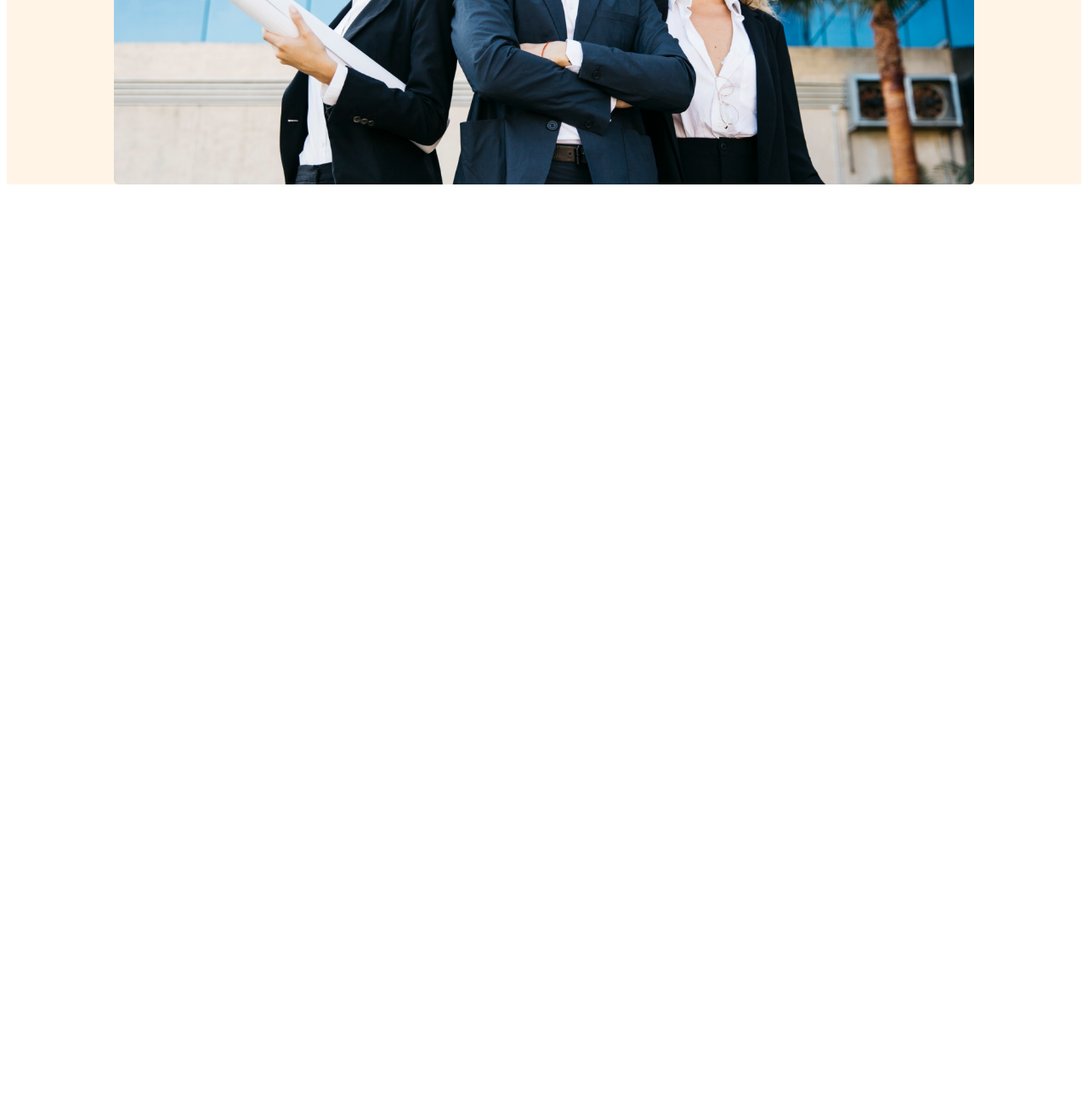
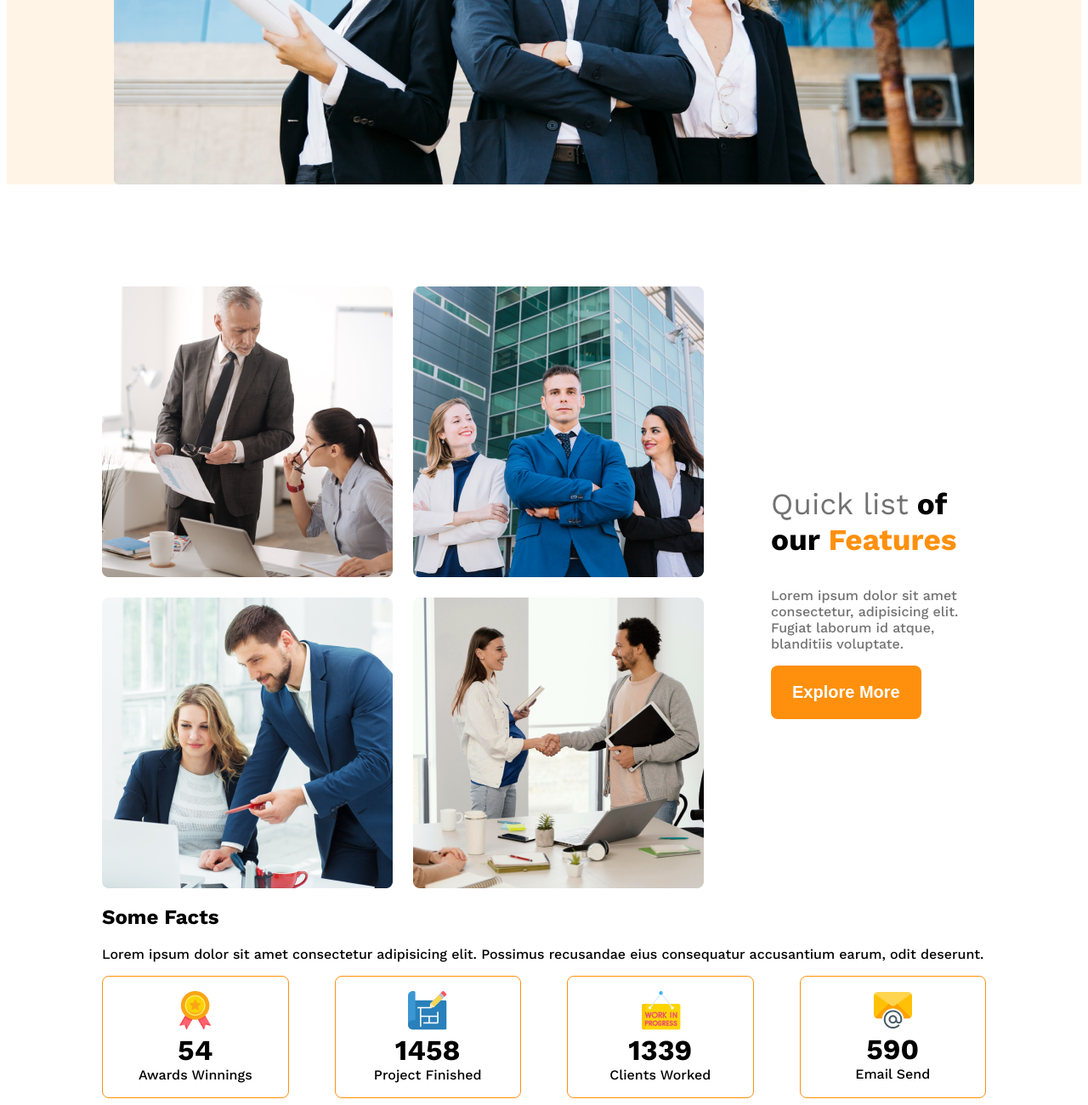
Before and after one commit to faysalhasanmd/architecture-website, a plain HTML site: page index.html in a window 1280 px wide. Shown: the part 769-2069 px from the top of the page at 85% size. Before the commit the page ends 994 px from the top, so only its background shows below. Drawn offline with nearby package versions, Linux system fonts and the light colour scheme.

Commit message:
add card section

```diff
--- a/architecture.css
+++ b/architecture.css
@@ -6,7 +6,6 @@
 }
 
 /* shared style */
-
 #primary-btn {
   background-color: #ff900e;
   padding: 20px 25px;
@@ -15,6 +14,16 @@
   font-weight: 600;
   font-size: 1.25rem;
   color: white;
+}
+/* main */
+main {
+  max-width: 1040px;
+  margin: 0 auto;
+  margin-top: 120px;
+}
+
+.our-features {
+  margin-left: 79px;
 }
 
 .display-flex {
@@ -29,6 +38,20 @@
 /* color dark-3 */
 .color-dark-3 {
   color: #727272;
+}
+.our-features-title {
+  font-size: 2.2rem;
+}
+.quick-list {
+  font-weight: 400;
+}
+.features {
+  color: #ff900e;
+}
+
+.font-style {
+  font-size: 2.1rem;
+  font-weight: 700;
 }
 
 /* header bg-color */
@@ -60,7 +83,7 @@
 }
 
 .navbar .banner {
-  max-width: 1440px;
+  max-width: 1200px;
   margin: 0 auto;
 }
 
@@ -85,6 +108,32 @@
   font-size: 4rem;
 }
 
+/* main style */
+.teams {
+  margin: 0 auto;
+  align-items: center;
+}
+
+.team-img-container {
+  display: grid;
+  grid-template-columns: repeat(2, 1fr);
+  gap: 24px;
+}
+
+/* some fact */
+.award {
+  padding: 17px;
+  border: 1px solid #ff900e;
+  border-radius: 8px;
+  text-align: center;
+}
+
+.facts-container {
+  display: grid;
+  grid-template-columns: repeat(4, 1fr);
+  gap: 54px;
+}
+
 /* responsive media */
 @media screen and (max-width: 576px) {
   nav {
@@ -93,4 +142,10 @@
   .nav-items {
     flex-direction: column;
   }
+  .teams {
+    flex-direction: column;
+  }
+  .team-img-container {
+    grid-template-columns: repeat(1, 1fr);
+  }
 }
--- a/index.html
+++ b/index.html
@@ -43,7 +43,66 @@
         <img class="banner-image" src="./images/banner.png" alt="" />
       </div>
     </header>
-    <main></main>
+    <main>
+      <section class="teams display-flex">
+        <div class="team-img-container">
+          <img src="./images/team1.png" alt="" />
+          <img src="./images/team2.png" alt="" />
+          <img src="./images/team3.png" alt="" />
+          <img src="./images/team4.png" alt="" />
+        </div>
+        <div class="our-features">
+          <h3 class="our-features-title">
+            <span class="quick-list color-dark-3">Quick list</span
+            ><span class="of-your"> of our</span
+            ><span class="features"> Features</span>
+          </h3>
+          <p class="features-desc color-dark-3">
+            Lorem ipsum dolor sit amet consectetur, adipisicing elit. Fugiat
+            laborum id atque, blanditiis voluptate.
+          </p>
+          <button id="primary-btn">Explore More</button>
+        </div>
+      </section>
+      <section class="features-enjoy"></section>
+      <section class="some-facts">
+        <h2>Some Facts</h2>
+        <p>
+          Lorem ipsum dolor sit amet consectetur adipisicing elit. Possimus
+          recusandae eius consequatur accusantium earum, odit deserunt.
+        </p>
+        <div class="facts-container">
+          <div class="award">
+            <img src="./images/icons/ribon.png" alt="" />
+            <br />
+            <span class="font-style">54</span>
+            <br />
+            <span>Awards Winnings</span>
+          </div>
+          <div class="award">
+            <img src="./images/icons/projects.png" alt="" />
+            <br />
+            <span class="font-style">1458</span>
+            <br />
+            <span>Project Finished</span>
+          </div>
+          <div class="award">
+            <img src="./images/icons/customers.png" alt="" />
+            <br />
+            <span class="font-style">1339</span>
+            <br />
+            <span>Clients Worked</span>
+          </div>
+          <div class="award">
+            <img src="./images/icons/email.png" alt="" />
+            <br />
+            <span class="font-style">590</span>
+            <br />
+            <span>Email Send</span>
+          </div>
+        </div>
+      </section>
+    </main>
     <footer></footer>
   </body>
 </html>
```
